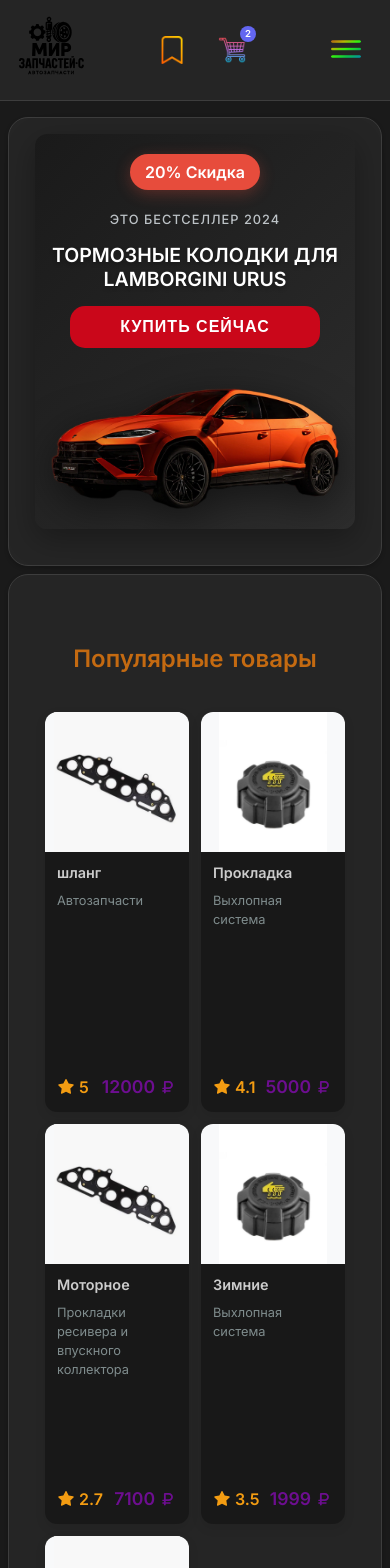
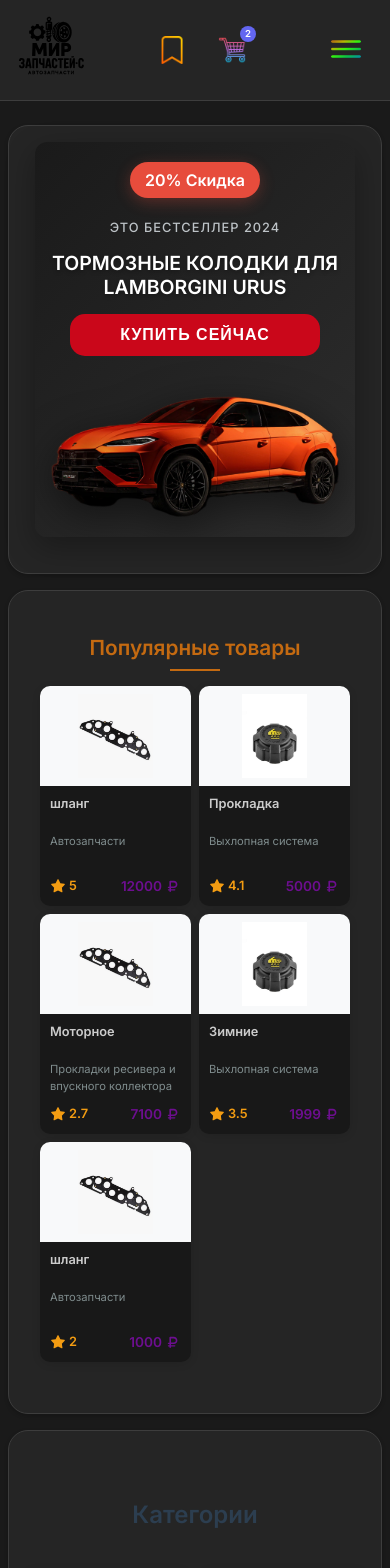
Before and after one commit to emarishkin/Catalog, a React (Vite) app: page / in a window 390 px wide. Shown: the top 1568 px of the page. Built offline with nearby package versions, Linux system fonts and the light colour scheme.

Commit message:
adaptive+

```diff
--- a/src/Routes/AppRoutes.tsx
+++ b/src/Routes/AppRoutes.tsx
@@ -12,9 +12,13 @@
 
     useEffect(() => {
     const handleClickOutside = (event: MouseEvent) => {
-            if (sidebarRef.current &&
-                !sidebarRef.current.contains(event.target as Node) &&
-                window.innerWidth <= 768) {
+        const target = event.target as HTMLElement;
+
+        if (target.closest('.mobile-menu')) return;
+
+        if (target.closest('.sidebar')) return;
+
+        if (window.innerWidth <= 768) {
             setSidebarOpen(false);
         }
     };
@@ -27,7 +31,10 @@
 
     return (
         <>
-            <Header isMenuOpen={isSidebarOpen} setMenuOpen={setSidebarOpen} />
+            <Header
+                isMenuOpen={isSidebarOpen}
+                setMenuOpen={setSidebarOpen}
+            />
             <div className="main-content">
                 <div ref={sidebarRef}>
                     <SideBar isMobileOpen={isSidebarOpen} />
--- a/src/components/Header.tsx
+++ b/src/components/Header.tsx
@@ -11,10 +11,14 @@
 
 interface HeaderProps {
     isMenuOpen: boolean;
-    setMenuOpen: (isOpen: boolean) => void;
+    setMenuOpen: (isOpen: boolean | ((prev: boolean) => boolean)) => void;
 }
 
 export const Header: FC<HeaderProps> = ({ isMenuOpen, setMenuOpen }) => {
+    const toggleMenu = () => {
+        setMenuOpen(prev=>!prev);
+    };
+
     return (
         <header className="header">
             <div className="logo">
@@ -25,8 +29,9 @@
 
             <button
                 className="mobile-menu"
-                onClick={() => setMenuOpen(!isMenuOpen)}
+                onClick={toggleMenu}
                 aria-label="Меню"
+                aria-expanded={isMenuOpen}
             >
                 <img src={burgerIcon} alt="Меню" />
             </button>
--- a/src/styles/Header.css
+++ b/src/styles/Header.css
@@ -9,7 +9,7 @@
     gap: 1.5rem;
     position: sticky;
     top: 0;
-    z-index: 100;
+    z-index: 110;
 }
 
 .logo-img {
@@ -146,6 +146,32 @@
     filter: invert(1);
 }
 
+.mobile-menu {
+    transition: transform 0.3s ease;
+}
+
+.mobile-menu[aria-expanded="true"] {
+    transform: rotate(180deg);
+}
+
+/* Затемнение фона при открытом меню */
+.header-content.mobile-open {
+    position: relative;
+}
+
+.header-content.mobile-open::after {
+    content: '';
+    position: fixed;
+    top: 0;
+    left: 0;
+    right: 0;
+    bottom: 0;
+    background-color: rgba(0, 0, 0, 0.5);
+    z-index: -1;
+    opacity: 0;
+    transition: opacity 0.3s ease;
+}
+
 @media (max-width: 768px) {
     .header {
         padding: 0.75rem 1rem;
@@ -180,6 +206,7 @@
 
     .header-content.mobile-open {
         display: flex;
+        z-index: 105;
     }
 
     .search-form {
--- a/src/styles/ProductCard.css
+++ b/src/styles/ProductCard.css
@@ -1,59 +1,64 @@
-/* ProductCard.css */
 .product-card {
     background: rgba(0, 0, 0, 0.35);
-    border-radius: 12px;
+    border-radius: 10px;
     overflow: hidden;
-    box-shadow: 0 4px 12px rgba(0, 0, 0, 0.08);
-    transition: all 0.3s ease;
-    height: 400px;
+    box-shadow: 0 2px 8px rgba(0, 0, 0, 0.1);
+    transition: all 0.2s ease;
+    height: 380px; /* Увеличил высоту */
     display: flex;
     flex-direction: column;
+    position: relative;
 }
 
 .product-card:hover {
-    transform: translateY(-5px);
-    box-shadow: 0 8px 20px rgba(0, 0, 0, 0.12);
+    transform: translateY(-3px);
+    box-shadow: 0 4px 12px rgba(0, 0, 0, 0.15);
 }
 
 .product-image-container {
-    height: 250px;
+    height: 220px;
     overflow: hidden;
     display: flex;
     align-items: center;
     justify-content: center;
     background: #f8f9fa;
+    padding: 10px;
 }
 
 .product-image {
     max-height: 100%;
     max-width: 100%;
     object-fit: contain;
-    transition: transform 0.5s ease;
+    transition: transform 0.3s ease;
 }
 
 .product-card:hover .product-image {
-    transform: scale(1.05);
+    transform: scale(1.03);
 }
 
 .product-info {
-    padding: 16px;
+    padding: 12px;
     flex-grow: 1;
     display: flex;
     flex-direction: column;
 }
 
 .product-name {
-    font-size: 1rem;
+    font-size: 0.9rem;
     font-weight: 600;
-    margin: 0 0 8px 0;
+    margin: 0 0 6px 0;
     color: #ffffffc7;
-    line-height: 1.3;
+    line-height: 1.2;
+    display: -webkit-box;
+    -webkit-box-orient: vertical;
+    overflow: hidden;
+    min-height: 2.4em;
 }
 
 .product-category {
-    font-size: 0.8rem;
+    font-size: 0.7rem;
     color: #7f8c8d;
-    margin: 0 0 12px 0;
+    margin: 0 0 8px 0;
 }
 
 .product-footer {
@@ -68,11 +73,12 @@
     align-items: center;
     color: #f39c12;
     font-weight: 600;
+    font-size: 0.8rem;
 }
 
 .rating-icon {
-    margin-right: 4px;
-    font-size: 0.9rem;
+    margin-right: 3px;
+    font-size: 0.8rem;
 }
 
 .product-price {
@@ -80,25 +86,73 @@
     align-items: center;
     font-weight: 700;
     color: #6d0e90;
-    font-size: 1.1rem;
+    font-size: 0.9rem;
 }
 
 .price-icon {
-    margin-left: 4px;
-    font-size: 0.9rem;
+    margin-left: 3px;
+    font-size: 0.8rem;
+}
+
+/* Адаптация для планшетов */
+@media (max-width: 1024px) {
+    .product-card {
+        height: 260px;
+    }
+
+    .product-image-container {
+        height: 130px;
+    }
 }
 
 /* Адаптация для мобильных */
 @media (max-width: 768px) {
+    .product-card {
+        height: 240px;
+    }
+
     .product-image-container {
-        height: 140px;
+        height: 110px;
+        padding: 8px;
     }
 
     .product-info {
-        padding: 12px;
+        padding: 10px;
     }
 
     .product-name {
-        font-size: 0.9rem;
+        font-size: 0.85rem;
     }
 }
+
+@media (max-width: 480px) {
+    .product-card {
+        height: 220px;
+    }
+
+    .product-image-container {
+        height: 100px;
+    }
+
+    .product-name {
+        font-size: 0.8rem;
+    }
+
+    .product-price {
+        font-size: 0.85rem;
+    }
+}
+
+@media (max-width: 360px) {
+    .product-card {
+        height: 200px;
+    }
+
+    .product-image-container {
+        height: 90px;
+    }
+
+    .product-info {
+        padding: 8px;
+    }
+}
--- a/src/styles/ProductsHome.css
+++ b/src/styles/ProductsHome.css
@@ -1,53 +1,89 @@
-/* ProductsHome.css */
 .products-home {
     max-width: 1300px;
     margin: 0 auto;
+    width: 100%;
+    box-sizing: border-box;
+    padding: 0 15px;
 }
 
 .section-title {
     text-align: center;
-    font-size: 1.8rem;
-    margin-top: 20px;
-    margin-bottom: 20px;
-       color: #c46a11;
+    font-size: 1.5rem;
+    margin: 15px 0 20px;
+    color: #c46a11;
     position: relative;
-    padding-bottom: 15px;
+    padding-bottom: 10px;
 }
 
+.section-title::after {
+    content: '';
+    position: absolute;
+    bottom: 0;
+    left: 50%;
+    transform: translateX(-50%);
+    width: 60px;
+    height: 2px;
+    background-color: #c46a11;
+}
 
 .products-grid {
     display: grid;
-    grid-template-columns: repeat(5, 1fr); /* Фиксированное количество колонок */
-    gap: 40px;
-    padding: 0 20px;
+    grid-template-columns: repeat(auto-fill, minmax(200px, 1fr));
+    gap: 15px;
+    padding: 0 5px;
+    margin-bottom: 20px;
 }
 
 .product-link {
     text-decoration: none;
     color: inherit;
+    display: block;
+    height: 100%;
+}
+
+/* Адаптация для планшетов */
+@media (max-width: 1024px) {
+    .products-grid {
+        grid-template-columns: repeat(auto-fill, minmax(160px, 1fr));
+        gap: 12px;
+    }
 }
 
 /* Адаптация для мобильных */
 @media (max-width: 768px) {
     .products-home {
-        padding: 30px 0;
+        padding: 15px 10px;
     }
 
     .section-title {
-        font-size: 1.5rem;
-        margin-bottom: 20px;
+        font-size: 1.3rem;
+        margin: 10px 0 15px;
+        padding-bottom: 8px;
     }
 
     .products-grid {
-        grid-template-columns: repeat(auto-fill, minmax(200px, 1fr));
-        gap: 15px;
-
+        grid-template-columns: repeat(auto-fill, minmax(140px, 1fr));
+        gap: 10px;
     }
 }
 
 @media (max-width: 480px) {
     .products-grid {
-        grid-template-columns: 1fr 1fr;
-        gap: 12px;
+        grid-template-columns: repeat(auto-fill, minmax(130px, 1fr));
+        gap: 8px;
+    }
+
+    .section-title::after {
+        width: 50px;
     }
 }
+
+@media (max-width: 360px) {
+    .products-grid {
+        grid-template-columns: 1fr 1fr;
+    }
+
+    .section-title {
+        font-size: 1.2rem;
+    }
+}
--- a/src/styles/index.css
+++ b/src/styles/index.css
@@ -24,6 +24,7 @@
   font-family: 'Inter', -apple-system, BlinkMacSystemFont, sans-serif;
   line-height: 1.5;
   min-height: 100vh;
+  overflow-x: hidden; /* Добавлено */
 }
 
 #root {
@@ -42,11 +43,16 @@
   display: flex;
   flex: 1;
   position: relative;
+  width: 100%; /* Добавлено */
 }
 
 .content {
   flex: 1;
   padding: 1rem;
+  width: 100%;
+  max-width: calc(100% - 330px); /* Учитываем ширину сайдбара */
+  box-sizing: border-box;
+  transition: all 0.3s ease; /* Добавлено */
 }
 
 .container {
@@ -60,9 +66,50 @@
   background-color: var(--bg-secondary);
   border-radius: 20px;
   padding: 1rem;
-  margin: 1rem 0;
+  margin: 25px;
   border: 1px solid var(--border-color);
   box-shadow: 0 2px 4px rgba(0, 0, 0, 0.2);
+}
+
+button {
+  background-color: var(--accent-color);
+  color: white;
+  border: none;
+  padding: 0.5rem 1rem;
+  border-radius: 6px;
+  cursor: pointer;
+  font-weight: 500;
+  transition: background-color 0.2s ease;
+}
+
+button:hover {
+  background-color: #4f46e5;
+}
+
+input, textarea {
+  background-color: var(--bg-secondary);
+  color: var(--text-color);
+  border: 1px solid var(--border-color);
+  border-radius: 4px;
+  padding: 0.5rem;
+  width: 100%;
+}
+
+/* Sidebar styles */
+.sidebar {
+  width: 330px;
+  background-color: var(--sidebar-color);
+  padding: 1.5rem;
+  border-right: 1px solid var(--border-color);
+  transition: transform 0.3s ease; /* Добавлено */
+}
+
+/* Footer styles */
+.footer {
+  background-color: var(--bg-secondary);
+  padding: 1.5rem;
+  text-align: center;
+  border-top: 1px solid var(--border-color);
 }
 
 /* Utility classes */
@@ -91,16 +138,50 @@
   display: none;
 }
 
-@media (max-width: 768px) {
+/* Мобильная адаптация */
+@media (max-width: 992px) {
+  .sidebar {
+    position: fixed;
+    top: 0;
+    left: -100%;
+    width: 100%;
+    max-width: 330px;
+    height: 100vh;
+    z-index: 90;
+    margin: 0;
+    transition: left 0.3s ease;
+  }
+
+  .sidebar.mobile-open {
+    left: 0;
+  }
+
+  .content {
+    max-width: 100%;
+    padding: 1rem;
+  }
+
   .mobile-overlay.mobile-open {
     display: block;
   }
 
+  .card {
+    margin: 1rem 0;
+  }
+}
+
+@media (max-width: 768px) {
+  .content {
+    padding: 0.75rem;
+  }
+}
+
+@media (max-width: 480px) {
   .content {
     padding: 0.5rem;
   }
 
-  .card {
-    margin: 0.5rem 0;
+  .sidebar {
+    max-width: 280px;
   }
 }
```
Lines whose indentation alone changed are shown as unchanged.
